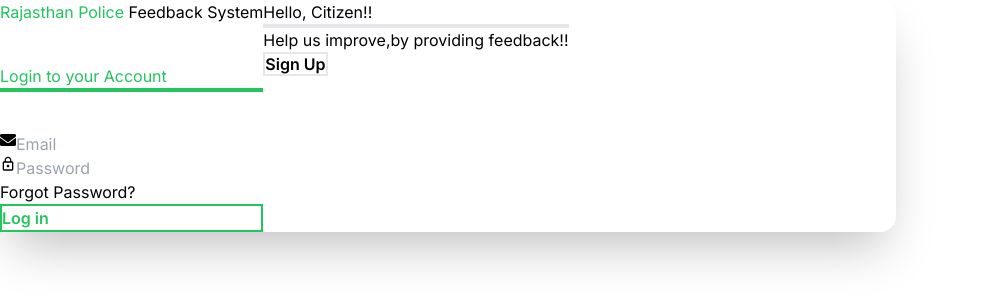
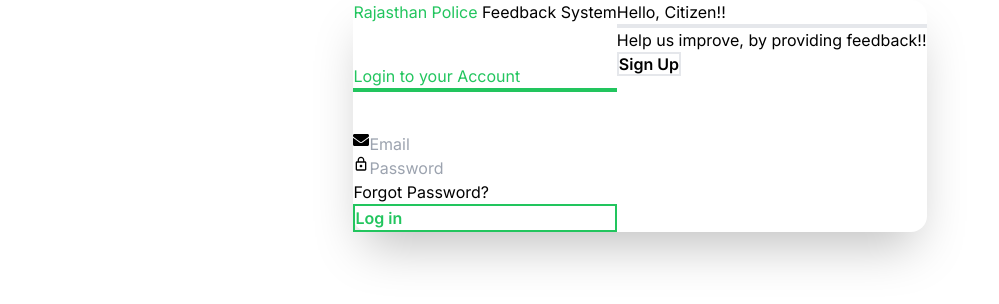
Before and after one commit to HarshBalwanix/police-feedback-system, a Next.js app: page /login in a window 1280 px wide. Shown: the top 304 px of the page, without its empty margins (0-999 px from the left). Built offline with nearby package versions, Linux system fonts and the light colour scheme.

Commit message:
modified login page

```diff
--- a/src/Components/CustomOptions.jsx
+++ b/src/Components/CustomOptions.jsx
@@ -7,7 +7,6 @@ const CustomOptions = ({ lang, options, triggerNextStep }) => {
   const [translatedOptions, setTranslatedOptions] = useState([]);
 
   useEffect(() => {
-    // Function to translate the options
     const translateOptions = async () => {
       const translatedOptions = await Promise.all(
         options.map(async (option) => {
--- a/src/Components/Login.jsx
+++ b/src/Components/Login.jsx
@@ -2,9 +2,10 @@ import React from "react";
 import { FaEnvelope } from "react-icons/fa";
 import { MdLockOutline } from "react-icons/md";
 import Link from "next/link";
+
 const Login = () => {
   return (
-    <>
+    <div className="flex items-center justify-center h-screen">
       <div className="bg-white rounded-2xl shadow-2xl flex w-2/3 max-w-4xl">
         <div className="w-3/5 p-5">
           <div className="text-left font-bold">
@@ -12,7 +13,7 @@ const Login = () => {
             System
           </div>
           <div className="py-10">
-            <h2 className="text-3xl font-bold text-green-500 mb-2 ml-20 ">
+            <h2 className="text-3xl font-bold text-green-500 mb-2 ml-20">
               Login to your Account
             </h2>
             <div className="border-2 w-12 border-green-500 inline-block mb-2 ml-48"></div>
@@ -44,7 +45,7 @@ const Login = () => {
             </div>
             <Link
               href={"#"}
-              className="border-2 border-green-500 text-green-500 rounded-full px-12 py-2 inline-block font-semibold hover:bg-green-500 hover:text-white "
+              className="border-2 border-green-500 text-green-500 rounded-full px-12 py-2 inline-block font-semibold hover:bg-green-500 hover:text-white"
             >
               Log in
             </Link>
@@ -54,7 +55,7 @@ const Login = () => {
         <div className="w-2/5 bg-green-500 text-white rounded-tr-2xl rounded-br-2xl py-36 px-12 ml-20">
           <h2 className="text-3xl font-bold mb-2">Hello, Citizen!!</h2>
           <div className="border-2 w-12 border-white inline-block mb-2 ml-20"></div>
-          <p className="mb-10">Help us improve,by providing feedback!!</p>
+          <p className="mb-10">Help us improve, by providing feedback!!</p>
           <Link
             href={"/register"}
             className="border-2 border-white rounded-full px-12 py-2 inline-block font-semibold hover:bg-white hover:text-green-500 ml-10"
@@ -63,7 +64,7 @@ const Login = () => {
           </Link>
         </div>
       </div>
-    </>
+    </div>
   );
 };
 
--- a/src/Components/StarRating.jsx
+++ b/src/Components/StarRating.jsx
@@ -8,12 +8,10 @@ const StarRating = ({ onChange }) => {
   };
 
   const handleLeave = () => {
-    // Reset the rating when leaving the container
     setRating(0);
   };
 
   const handleClick = (selectedRating) => {
-    // Save the rating immediately on click
     setRating(selectedRating);
     onChange(selectedRating);
   };
--- a/src/Components/Translate.js
+++ b/src/Components/Translate.js
@@ -1,4 +1,3 @@
-//Translator.mjs
 import React from "react";
 import translate from "translate";
 
--- a/src/app/bookappointment/page.jsx
+++ b/src/app/bookappointment/page.jsx
@@ -1,6 +1,4 @@
-import AppointmentStatus from "@/Components/AppointmentStatus";
 import BookAppoimtment from "@/Components/BookAppointment";
-import RegisteredFIR from "@/Components/RegisteredFIR";
 import React from "react";
 
 const page = () => {
```
